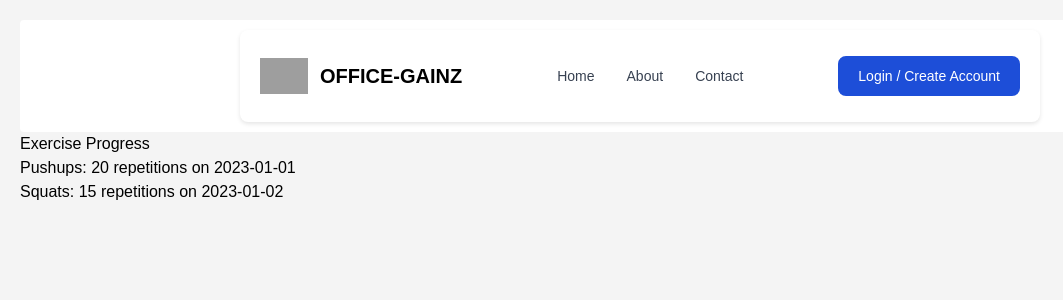
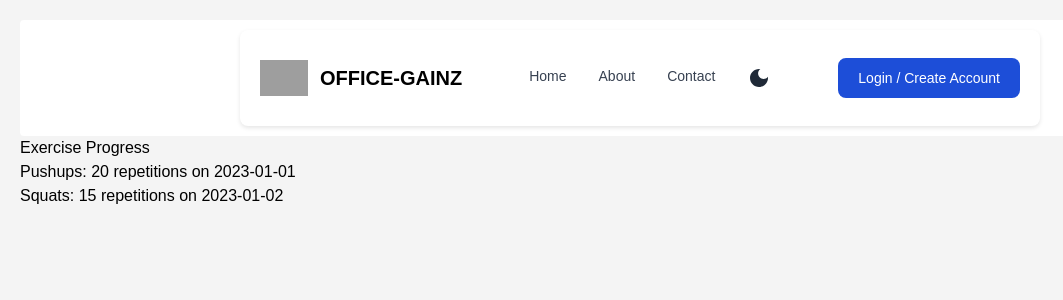
Before and after one commit to Maverick-Shreeve/office-gainz, a Next.js app: page /progress in a window 1280 px wide. Shown: the top 300 px of the page, without its empty margins (0-1063 px from the left). Built offline with nearby package versions, Linux system fonts and the light colour scheme; no server answers; grey boxes are pictures that could not be loaded.

Commit message:
add dark and light mode to navbar and make sure navbar updates correctly after someone signs in

```diff
--- /dev/null
+++ b/ThemeContext.tsx
@@ -0,0 +1,34 @@
+import React, { ReactNode, createContext, useContext, useState } from 'react';
+
+// Define the context state
+interface ThemeContextType {
+  theme: string;
+  toggleTheme: () => void;
+}
+
+// export context
+export const ThemeContext = createContext<ThemeContextType | undefined>(undefined);
+
+//  provider component
+export const ThemeProvider: React.FC<{children: ReactNode}> = ({ children }) => {
+  const [theme, setTheme] = useState<string>('light');
+
+  const toggleTheme = () => {
+    setTheme((prevTheme) => (prevTheme === 'light' ? 'dark' : 'light'));
+  };
+
+  return (
+    <ThemeContext.Provider value={{ theme, toggleTheme }}>
+      {children}
+    </ThemeContext.Provider>
+  );
+};
+
+// hook for child components to get the theme and re-render when it changes
+export const useTheme = (): ThemeContextType => {
+  const context = useContext(ThemeContext);
+  if (context === undefined) {
+    throw new Error('useTheme must be used within a ThemeProvider');
+  }
+  return context;
+};
--- a/components/Navbar.tsx
+++ b/components/Navbar.tsx
@@ -1,10 +1,26 @@
 import { useEffect, useState } from "react";
 import Link from "next/link";
 import { useRouter } from "next/router";
+import React from "react";
+import { useContext } from 'react';
+import { ThemeContext } from '../ThemeContext';
+import DarkModeIcon from '@mui/icons-material/DarkMode';
+import LightModeIcon from '@mui/icons-material/LightMode';
 
 const Navbar = () => {
   const [isLoggedIn, setIsLoggedIn] = useState(false);
   const router = useRouter();
+  const themeContext = useContext(ThemeContext);
+
+  if (!themeContext) {
+    throw new Error('useTheme must be used within a ThemeProvider');
+  }
+  const { theme, toggleTheme } = themeContext;
+
+  useEffect(() => {
+    //  apply the current theme on component mount
+    document.documentElement.classList.toggle('dark', theme === 'dark');
+  }, [theme]);
 
   useEffect(() => {
     const fetchLoginStatus = async () => {
@@ -38,7 +54,8 @@ const Navbar = () => {
   };
 
   return (
-    <nav className="bg-white border-gray-200 px-2 sm:px-4 py-2.5 rounded dark:bg-gray-900">
+    <nav className="bg-white dark:bg-gray-800 border-gray-200 dark:border-gray-700 px-2 sm:px-4 py-2.5 rounded">
+
       <div className="container flex flex-wrap justify-between items-center mx-auto">
         <Link href="/" passHref>
           <div className="flex items-center cursor-pointer">
@@ -91,6 +108,23 @@ const Navbar = () => {
                 </span>
               </Link>
             </li>
+            <div className="relative group cursor-pointer ml-auto" onClick={toggleTheme}>
+              {theme === 'dark' ? (
+                <>
+                  <LightModeIcon className="text-yellow-500" />
+                  <span className="absolute -top-1 -translate-y-full left-1/2 transform -translate-x-1/2 w-auto px-1 py-0.5 text-[9px] leading-tight font-medium text-white bg-black rounded-md opacity-0 group-hover:opacity-100 transition-opacity duration-300 ease-in-out">
+                    Switch to Light
+                  </span>
+                </>
+              ) : (
+                <>
+                  <DarkModeIcon className="text-gray-800 dark:text-gray-200" />
+                  <span className="absolute -top-1 -translate-y-full left-1/2 transform -translate-x-1/2 w-auto px-1 py-0.5 text-[9px] leading-tight font-medium text-white bg-black rounded-md opacity-0 group-hover:opacity-100 transition-opacity duration-300 ease-in-out">
+                    Switch to superior dark mode
+                  </span>
+                </>
+              )}
+            </div>
           </ul>
         </div>
       </div>
--- a/package.json
+++ b/package.json
@@ -9,6 +9,9 @@
     "lint": "next lint"
   },
   "dependencies": {
+    "@emotion/react": "^11.11.3",
+    "@emotion/styled": "^11.11.0",
+    "@mui/icons-material": "^5.15.11",
     "@reduxjs/toolkit": "^2.0.1",
     "bcryptjs": "^2.4.3",
     "cookie": "^0.6.0",
@@ -23,6 +26,7 @@
     "react-timepicker": "^2.0.2"
   },
   "devDependencies": {
+    "@types/jsonwebtoken": "^9.0.5",
     "@types/node": "^20",
     "@types/react": "^18",
     "@types/react-dom": "^18",
--- a/pages/_app.tsx
+++ b/pages/_app.tsx
@@ -4,13 +4,16 @@ import { store } from '../store/store';
 import '../app/globals.css';
 import { AppProps } from 'next/app';
 import Layout from '../components/Layout';
+import { ThemeProvider } from '../ThemeContext';
 
 function MyApp({ Component, pageProps }: AppProps) {
   return (
     <Provider store={store}>
-      <Layout>
-        <Component {...pageProps} />
-      </Layout>
+      <ThemeProvider>
+        <Layout>
+          <Component {...pageProps} />
+        </Layout>
+      </ThemeProvider>
     </Provider>
   );
 }
--- a/pages/about.tsx
+++ b/pages/about.tsx
@@ -1,4 +1,5 @@
 import Head from "next/head";
+import React from 'react';
 
 const About = () => {
   return (
--- a/pages/api/auth/status.js
+++ b/pages/api/auth/status.js
@@ -2,7 +2,7 @@ import jwt from 'jsonwebtoken';
 
 export default function handler(req, res) {
   try {
-    const token = req.cookies.token; //
+    const token = req.cookies.token;
     if (!token) {
       return res.json({ isLoggedIn: false });
     }
--- a/pages/api/users/[id].js
+++ b/pages/api/users/[id].js
@@ -6,19 +6,19 @@ export default async function handler(req, res) {
   if (req.method === 'GET') {
     try {
       const user = await getUserById(id);
-      // If  user does not exist, send a 404 response
+      // If  user does not exist, send a 404
       if (!user) {
         return res.status(404).json({ message: 'User not found' });
       }
       // If  user exists, send 200
       return res.status(200).json(user);
     } catch (error) {
-      // If there's a error, send 500 response
+      // If there's a error, send 500
       return res.status(500).json({ message: 'Internal Server Error', error });
     }
   }
 
-  // If the method is not supported (ex:POST, PUT, DELETE), send 405
+  // bad method , send 405
   else {
     return res.status(405).end(`Method ${req.method} Not Allowed`);
   }
--- a/pages/auth.tsx
+++ b/pages/auth.tsx
@@ -2,6 +2,7 @@ import { useState, useEffect } from "react";
 import { useRouter } from "next/router";
 import Head from "next/head";
 import { useForm } from "react-hook-form";
+import React from 'react';
 
 // Optionally, define the form inputs' structure for TypeScript
 type FormData = {
--- a/pages/index.tsx
+++ b/pages/index.tsx
@@ -1,5 +1,4 @@
-
-
+import React from 'react';
 import Link from 'next/link';
 import Image from 'next/image';
 
--- a/tailwind.config.ts
+++ b/tailwind.config.ts
@@ -1,6 +1,7 @@
 import type { Config } from 'tailwindcss'
 
 const config: Config = {
+  darkMode: 'class',
   content: [
     './pages/**/*.{js,ts,jsx,tsx,mdx}',
     './components/**/*.{js,ts,jsx,tsx,mdx}',
@@ -8,13 +9,22 @@ const config: Config = {
   ],
   theme: {
     extend: {
+      colors: {
+        // Define your color palette for dark mode here
+        dark: {
+          background: '#1F2937', // Dark mode background color
+          text: '#F9FAFB',
+        },
+
+      },
       backgroundImage: {
         'gradient-radial': 'radial-gradient(var(--tw-gradient-stops))',
-        'gradient-conic':
-          'conic-gradient(from 180deg at 50% 50%, var(--tw-gradient-stops))',
+        'gradient-conic': 'conic-gradient(from 180deg at 50% 50%, var(--tw-gradient-stops))',
       },
+
     },
   },
   plugins: [],
-}
-export default config
+};
+
+export default config;
```
Also changed, not shown: 1 other file (tests, documents, lock files or other folders).
